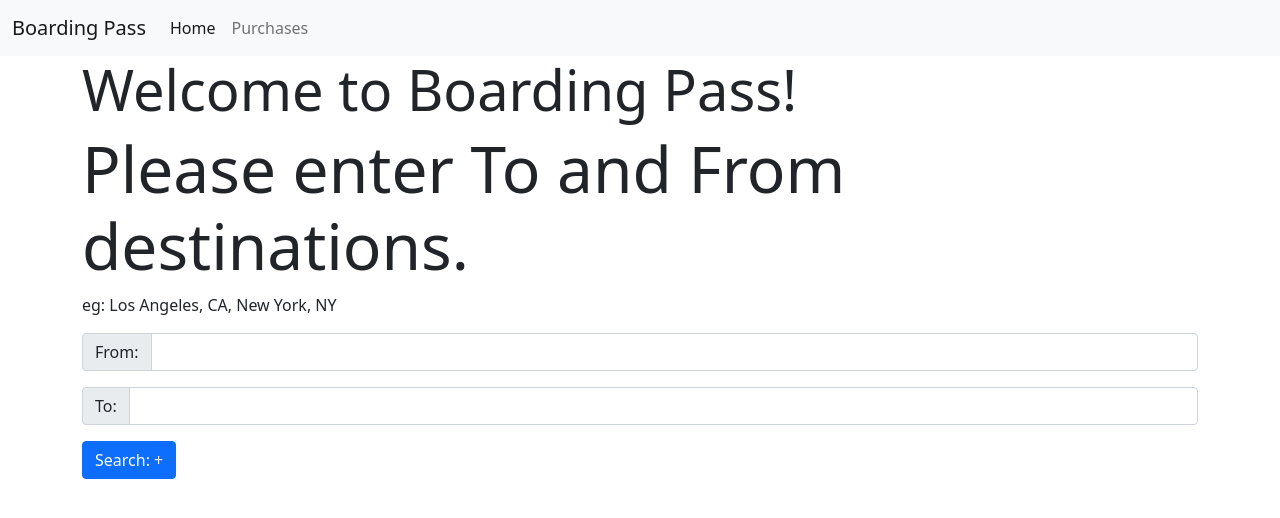
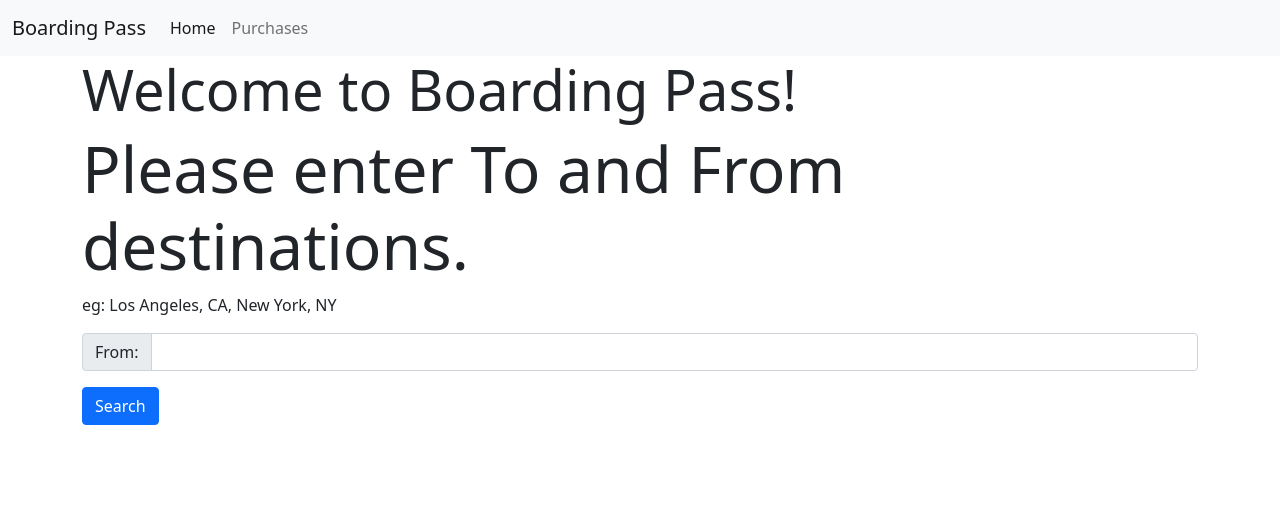
Before and after one commit to mmaganin/BoardingPassProject, a React (Create React App) app in the folder Frontend/boardingpassfrontend/: page / in a window 1280 px wide. Shown: the top 518 px of the page. Built offline with nearby package versions, Linux system fonts and the light colour scheme.

Commit message:
Frontend Form Input changes

```diff
--- a/Frontend/boardingpassfrontend/src/Buttons/SearchButton.js
+++ b/Frontend/boardingpassfrontend/src/Buttons/SearchButton.js
@@ -1,18 +1,12 @@
 import React from "react";
-import { Link } from "react-router-dom";
+import { Link, useLocation } from "react-router-dom";
 //TODO: wire up functionality with MTA API call
 //TODO: handle search submission to query MTA with results
 function SearchButton(props) {
     return (
-        <Link to={{
-            pathname: "/searchresults",
-            state: {
-                from: props.from,
-                to: props.to
-            }
-        }}>
+        <Link to={"/searchresults"}>
             <button type="button" class="btn btn-primary">
-                Search: {props.from} + {props.to}
+                Search
             </button>
         </Link>
     );
--- a/Frontend/boardingpassfrontend/src/Views/SearchResults.js
+++ b/Frontend/boardingpassfrontend/src/Views/SearchResults.js
@@ -2,12 +2,10 @@ import React from 'react'
 import {useLocation} from "react-router-dom"
 
 const SearchResults = (props) => {
-  console.log(props.location)
   const location = useLocation();
-  console.log(location)
-
+  console.log(location.from);
   return (
-    <div>SearchResults + {location.state?.from}</div>
+    <div>SearchResults</div>
   )
 }
 
--- a/Frontend/boardingpassfrontend/src/Views/Welcome.js
+++ b/Frontend/boardingpassfrontend/src/Views/Welcome.js
@@ -6,31 +6,14 @@ class Welcome extends React.Component {
         super();
         this.state = {
             from: "",
-            to: "",
-            redirectAfterSearch: false
         }
         this.handleFrom = this.handleFrom.bind(this)
-        this.handleTo = this.handleTo.bind(this)
     };
 
     handleFrom(e) {
         this.setState({
             from: e.target.value
         })
-        console.log(this.state.from)
-    }
-    handleTo(e) {
-        this.setState({
-            to: e.target.value
-        })
-        console.log(this.state.to)
-    }
-    handleSubmit(e) {
-        e.preventDefault();
-        this.setState({
-            redirectAfterSearch: true
-        })
-        console.log(this.state.redirectAfterSearch)
     }
 
     render() {
@@ -54,22 +37,9 @@ class Welcome extends React.Component {
                             aria-describedby="inputGroup-sizing-default"
                         ></input>
                     </div>
-                    <div class="search-form input-group mb-3">
-                        <span class="input-group-text" id="inputGroup-sizing-default">
-                            To:
-                        </span>
-                        <input
-                            type="text"
-                            value={this.state.to}
-                            onChange={this.handleTo}
-                            class="form-control"
-                            aria-label="Sizing example input"
-                            aria-describedby="inputGroup-sizing-default"
-                        ></input>
-                    </div>
+
                     <SearchButton
                         from={this.state.from}
-                        to={this.state.to}
                     />
 
                 </div>
```
